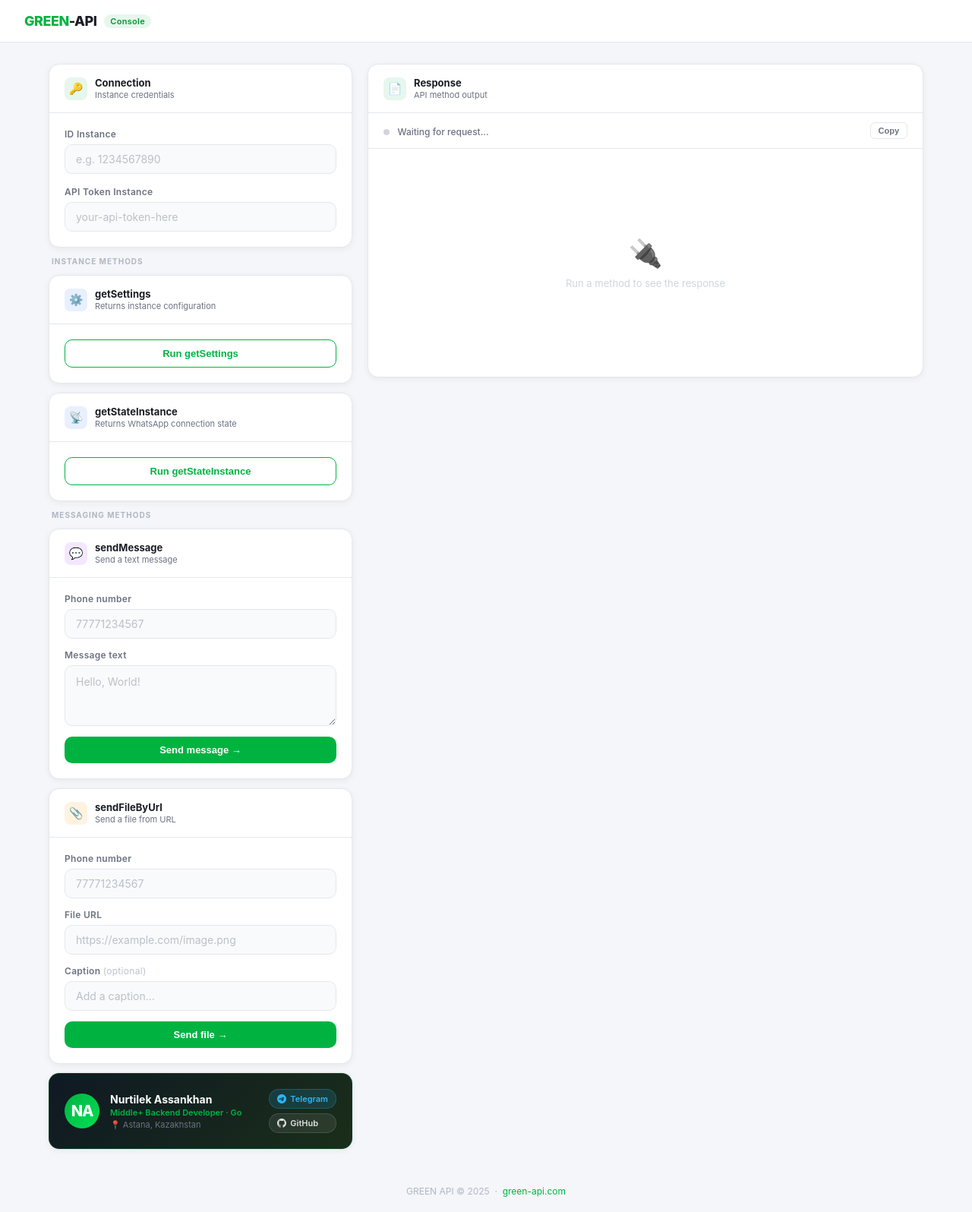
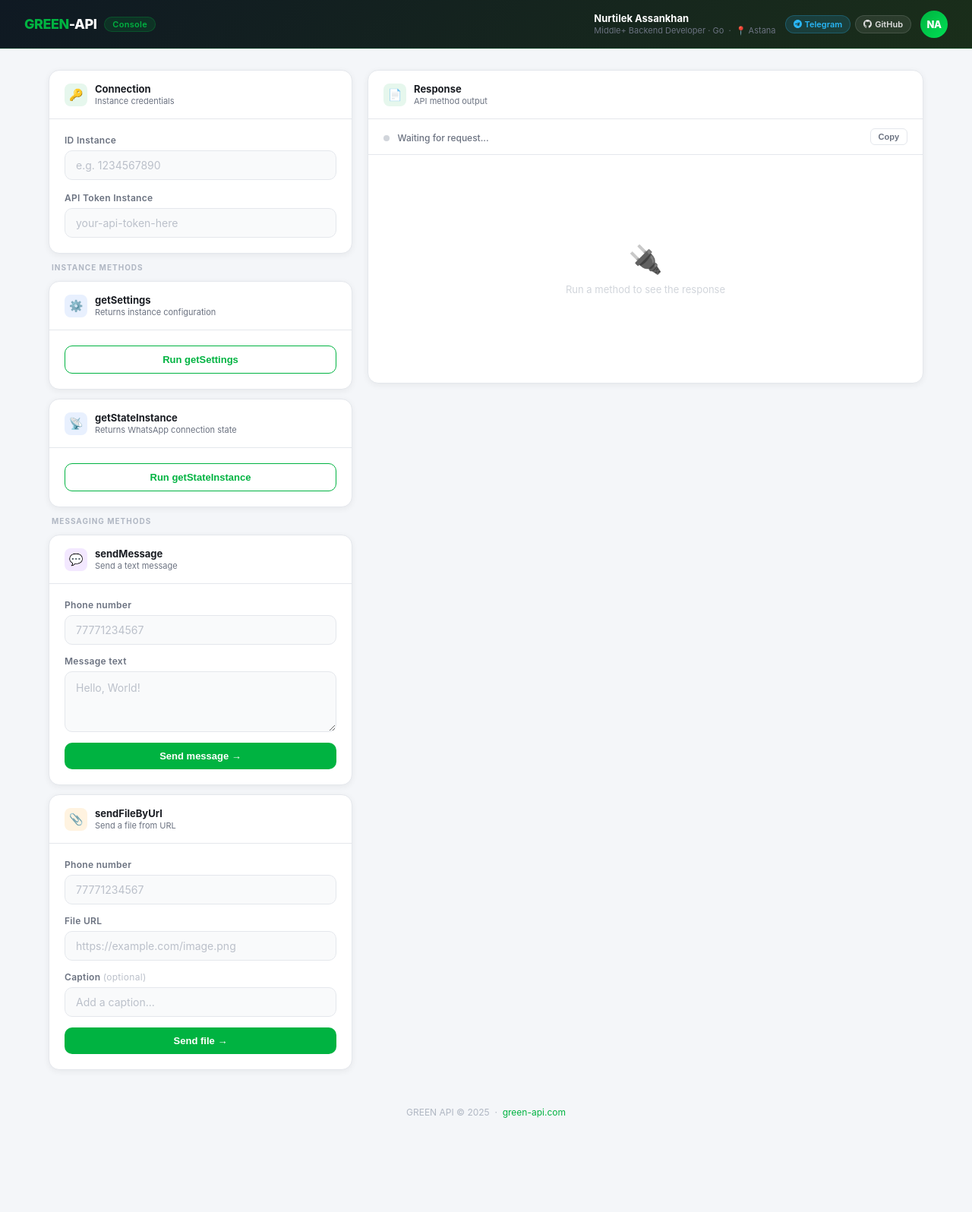
Before and after one commit to nurtidev/green-api-console, a website: page index.html in a window 1280 px wide. Shown: the whole page at 76% size. After the commit the page ends 1492 px from the top, so only its background shows below. Drawn offline with Linux system fonts and the light colour scheme.

Commit message:
Move author to header, persist credentials in localStorage

```diff
--- a/index.html
+++ b/index.html
@@ -32,16 +32,22 @@
 
     /* ── Header ── */
     header {
-      background: var(--card);
-      border-bottom: 1px solid var(--border);
+      background: linear-gradient(135deg, #0f1923 0%, #1a2e1a 100%);
+      border-bottom: 1px solid rgba(0,179,65,.2);
       padding: 0 32px;
-      height: 56px;
+      height: 64px;
+      display: flex;
+      align-items: center;
+      justify-content: space-between;
+      position: sticky;
+      top: 0;
+      z-index: 10;
+    }
+
+    .header-left {
       display: flex;
       align-items: center;
       gap: 10px;
-      position: sticky;
-      top: 0;
-      z-index: 10;
     }
 
     .logo {
@@ -50,16 +56,86 @@
       color: var(--green);
       letter-spacing: -0.5px;
     }
-    .logo span { color: var(--text); }
+    .logo span { color: #fff; }
 
     .header-badge {
-      background: var(--green-light);
-      color: var(--green-dark);
+      background: rgba(0,179,65,.15);
+      color: var(--green);
       font-size: 11px;
       font-weight: 600;
-      padding: 2px 8px;
+      padding: 2px 10px;
       border-radius: 20px;
       letter-spacing: .3px;
+      border: 1px solid rgba(0,179,65,.25);
+    }
+
+    /* ── Header author ── */
+    .header-author {
+      display: flex;
+      align-items: center;
+      gap: 12px;
+    }
+
+    .header-avatar {
+      width: 36px;
+      height: 36px;
+      border-radius: 50%;
+      background: linear-gradient(135deg, var(--green), #00e054);
+      display: flex;
+      align-items: center;
+      justify-content: center;
+      font-size: 13px;
+      font-weight: 800;
+      color: #fff;
+      flex-shrink: 0;
+      letter-spacing: -0.5px;
+    }
+
+    .header-author-info { line-height: 1.3; }
+
+    .header-author-name {
+      font-size: 13px;
+      font-weight: 700;
+      color: #fff;
+    }
+
+    .header-author-meta {
+      font-size: 11px;
+      color: #6b7280;
+    }
+
+    .header-author-links {
+      display: flex;
+      gap: 6px;
+    }
+
+    .header-link {
+      display: inline-flex;
+      align-items: center;
+      gap: 4px;
+      font-size: 11px;
+      font-weight: 600;
+      padding: 4px 10px;
+      border-radius: 20px;
+      text-decoration: none;
+      transition: opacity .15s;
+    }
+    .header-link:hover { opacity: .75; }
+
+    .header-link.tg {
+      background: rgba(41,182,246,.15);
+      color: #29b6f6;
+      border: 1px solid rgba(41,182,246,.25);
+    }
+
+    .header-link.gh {
+      background: rgba(255,255,255,.08);
+      color: #e0e0e0;
+      border: 1px solid rgba(255,255,255,.12);
+    }
+
+    @media (max-width: 600px) {
+      .header-author-info, .header-author-links { display: none; }
     }
 
     /* ── Layout ── */
@@ -309,86 +385,6 @@
       padding: 0 4px;
     }
 
-    /* ── Author card ── */
-    .author-card {
-      background: linear-gradient(135deg, #0f1923 0%, #1a2e1a 100%);
-      border-radius: 14px;
-      padding: 20px;
-      display: flex;
-      align-items: center;
-      gap: 14px;
-      border: 1px solid rgba(0,179,65,.2);
-      box-shadow: var(--shadow);
-    }
-
-    .author-avatar {
-      width: 46px;
-      height: 46px;
-      border-radius: 50%;
-      background: linear-gradient(135deg, var(--green), #00e054);
-      display: flex;
-      align-items: center;
-      justify-content: center;
-      font-size: 20px;
-      font-weight: 800;
-      color: #fff;
-      flex-shrink: 0;
-      letter-spacing: -1px;
-    }
-
-    .author-info { flex: 1; min-width: 0; }
-
-    .author-name {
-      font-size: 14px;
-      font-weight: 700;
-      color: #fff;
-    }
-
-    .author-role {
-      font-size: 11px;
-      color: var(--green);
-      font-weight: 600;
-      margin-top: 2px;
-    }
-
-    .author-location {
-      font-size: 11px;
-      color: #6b7280;
-      margin-top: 2px;
-    }
-
-    .author-links {
-      display: flex;
-      flex-direction: column;
-      gap: 6px;
-      flex-shrink: 0;
-    }
-
-    .author-link {
-      display: inline-flex;
-      align-items: center;
-      gap: 5px;
-      font-size: 11px;
-      font-weight: 600;
-      padding: 5px 10px;
-      border-radius: 20px;
-      text-decoration: none;
-      transition: opacity .15s;
-    }
-    .author-link:hover { opacity: .8; }
-
-    .author-link.tg {
-      background: rgba(41,182,246,.15);
-      color: #29b6f6;
-      border: 1px solid rgba(41,182,246,.25);
-    }
-
-    .author-link.gh {
-      background: rgba(255,255,255,.08);
-      color: #e0e0e0;
-      border: 1px solid rgba(255,255,255,.12);
-    }
-
     /* ── Footer ── */
     footer {
       text-align: center;
@@ -409,8 +405,27 @@
 
 <!-- Header -->
 <header>
-  <div class="logo">GREEN<span>-API</span></div>
-  <span class="header-badge">Console</span>
+  <div class="header-left">
+    <div class="logo">GREEN<span>-API</span></div>
+    <span class="header-badge">Console</span>
+  </div>
+  <div class="header-author">
+    <div class="header-author-info">
+      <div class="header-author-name">Nurtilek Assankhan</div>
+      <div class="header-author-meta">Middle+ Backend Developer · Go &nbsp;·&nbsp; 📍 Astana</div>
+    </div>
+    <div class="header-author-links">
+      <a class="header-link tg" href="https://t.me/nurtilek_assankhan" target="_blank">
+        <svg width="11" height="11" viewBox="0 0 24 24" fill="currentColor"><path d="M12 0C5.373 0 0 5.373 0 12s5.373 12 12 12 12-5.373 12-12S18.627 0 12 0zm5.894 8.221-1.97 9.28c-.145.658-.537.818-1.084.508l-3-2.21-1.447 1.394c-.16.16-.295.295-.605.295l.213-3.053 5.56-5.023c.242-.213-.054-.333-.373-.12L7.26 13.847l-2.96-.924c-.643-.204-.657-.643.136-.953l11.57-4.461c.537-.194 1.006.131.888.712z"/></svg>
+        Telegram
+      </a>
+      <a class="header-link gh" href="https://github.com/nurtidev" target="_blank">
+        <svg width="11" height="11" viewBox="0 0 24 24" fill="currentColor"><path d="M12 0C5.37 0 0 5.37 0 12c0 5.303 3.438 9.8 8.205 11.385.6.113.82-.258.82-.577 0-.285-.01-1.04-.015-2.04-3.338.724-4.042-1.61-4.042-1.61-.546-1.387-1.333-1.756-1.333-1.756-1.089-.745.083-.729.083-.729 1.205.084 1.839 1.237 1.839 1.237 1.07 1.834 2.807 1.304 3.492.997.107-.775.418-1.305.762-1.604-2.665-.305-5.467-1.334-5.467-5.931 0-1.311.469-2.381 1.236-3.221-.124-.303-.535-1.524.117-3.176 0 0 1.008-.322 3.301 1.23A11.509 11.509 0 0112 5.803c1.02.005 2.047.138 3.006.404 2.291-1.552 3.297-1.23 3.297-1.23.653 1.653.242 2.874.118 3.176.77.84 1.235 1.911 1.235 3.221 0 4.609-2.807 5.624-5.479 5.921.43.372.823 1.102.823 2.222 0 1.606-.015 2.896-.015 3.286 0 .322.216.694.825.576C20.565 21.796 24 17.3 24 12c0-6.63-5.37-12-12-12z"/></svg>
+        GitHub
+      </a>
+    </div>
+    <div class="header-avatar">NA</div>
+  </div>
 </header>
 
 <main>
@@ -517,26 +532,6 @@
       </div>
     </div>
 
-    <!-- Author -->
-    <div class="author-card">
-      <div class="author-avatar">NA</div>
-      <div class="author-info">
-        <div class="author-name">Nurtilek Assankhan</div>
-        <div class="author-role">Middle+ Backend Developer · Go</div>
-        <div class="author-location">📍 Astana, Kazakhstan</div>
-      </div>
-      <div class="author-links">
-        <a class="author-link tg" href="https://t.me/nurtilek_assankhan" target="_blank">
-          <svg width="12" height="12" viewBox="0 0 24 24" fill="currentColor"><path d="M12 0C5.373 0 0 5.373 0 12s5.373 12 12 12 12-5.373 12-12S18.627 0 12 0zm5.894 8.221-1.97 9.28c-.145.658-.537.818-1.084.508l-3-2.21-1.447 1.394c-.16.16-.295.295-.605.295l.213-3.053 5.56-5.023c.242-.213-.054-.333-.373-.12L7.26 13.847l-2.96-.924c-.643-.204-.657-.643.136-.953l11.57-4.461c.537-.194 1.006.131.888.712z"/></svg>
-          Telegram
-        </a>
-        <a class="author-link gh" href="https://github.com/nurtidev" target="_blank">
-          <svg width="12" height="12" viewBox="0 0 24 24" fill="currentColor"><path d="M12 0C5.37 0 0 5.37 0 12c0 5.303 3.438 9.8 8.205 11.385.6.113.82-.258.82-.577 0-.285-.01-1.04-.015-2.04-3.338.724-4.042-1.61-4.042-1.61-.546-1.387-1.333-1.756-1.333-1.756-1.089-.745.083-.729.083-.729 1.205.084 1.839 1.237 1.839 1.237 1.07 1.834 2.807 1.304 3.492.997.107-.775.418-1.305.762-1.604-2.665-.305-5.467-1.334-5.467-5.931 0-1.311.469-2.381 1.236-3.221-.124-.303-.535-1.524.117-3.176 0 0 1.008-.322 3.301 1.23A11.509 11.509 0 0112 5.803c1.02.005 2.047.138 3.006.404 2.291-1.552 3.297-1.23 3.297-1.23.653 1.653.242 2.874.118 3.176.77.84 1.235 1.911 1.235 3.221 0 4.609-2.807 5.624-5.479 5.921.43.372.823 1.102.823 2.222 0 1.606-.015 2.896-.015 3.286 0 .322.216.694.825.576C20.565 21.796 24 17.3 24 12c0-6.63-5.37-12-12-12z"/></svg>
-          GitHub
-        </a>
-      </div>
-    </div>
-
   </div>
 
   <!-- Right column: Response -->
@@ -573,9 +568,19 @@
 <script>
   const BASE = 'https://api.green-api.com';
 
+  // Persist credentials across page refreshes
+  const idInput    = document.getElementById('idInstance');
+  const tokenInput = document.getElementById('apiToken');
+
+  idInput.value    = localStorage.getItem('ga_id')    || '';
+  tokenInput.value = localStorage.getItem('ga_token') || '';
+
+  idInput.addEventListener('input',    () => localStorage.setItem('ga_id',    idInput.value.trim()));
+  tokenInput.addEventListener('input', () => localStorage.setItem('ga_token', tokenInput.value.trim()));
+
   function credentials() {
-    const id    = document.getElementById('idInstance').value.trim();
-    const token = document.getElementById('apiToken').value.trim();
+    const id    = idInput.value.trim();
+    const token = tokenInput.value.trim();
     if (!id || !token) {
       showError('Please fill in ID Instance and API Token Instance.');
       return null;
```
